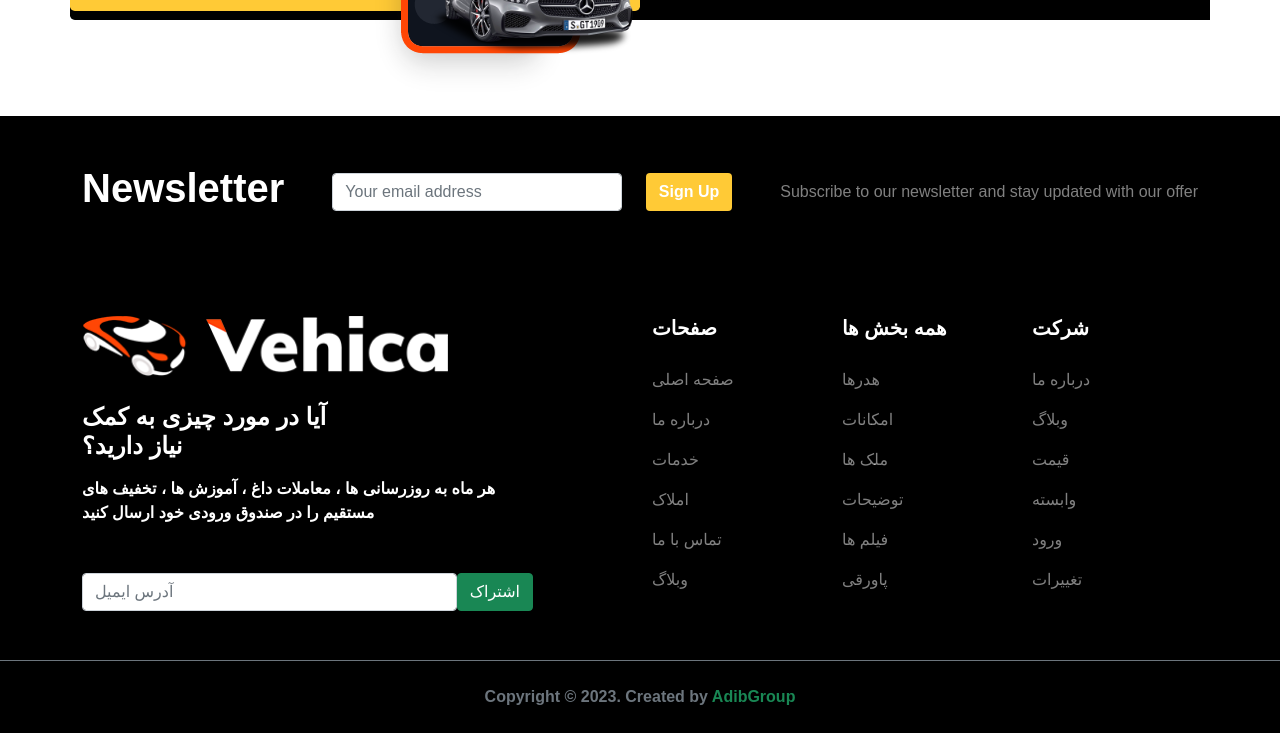
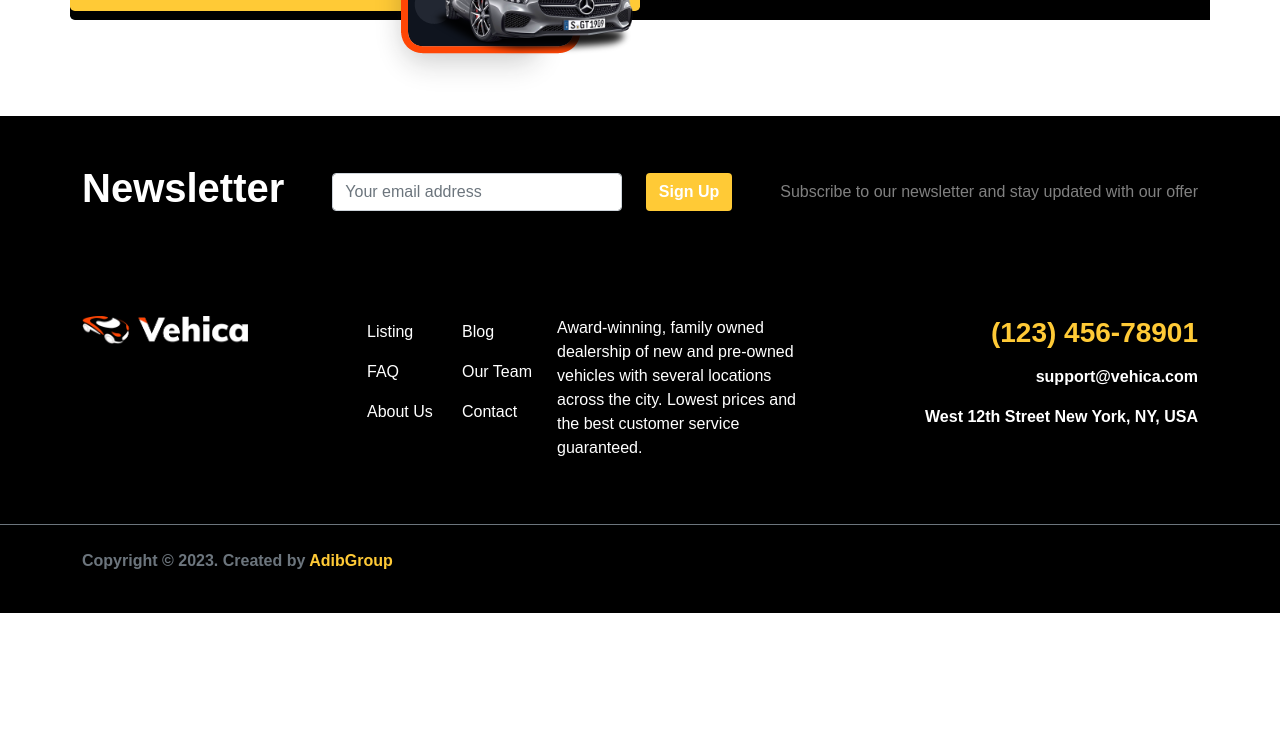
Before and after one commit to yakoobkhedri/car, a plain HTML site: page index.html in a window 1280 px wide. Shown: the part 4808-5541 px from the top of the page. After the commit the page ends 5421 px from the top, so only its background shows below. Drawn offline with nearby package versions, Linux system fonts and the light colour scheme; some packages are replaced by stand-ins of ours; a script that the page names is missing.

Commit message:
first commit

```diff
--- a/index.html
+++ b/index.html
@@ -1751,58 +1751,42 @@
 
     <footer>
         <div class="container py-5">
-            <div class="row">
-                <div class="col-lg-5">
-                    <img alt="footer-logo" src="assets/img/logo.png" class="img-fluid">
-                    <h4 class="fw-bold text-white mt-4">آیا در مورد چیزی به کمک<br>
-                        نیاز دارید؟</h4>
-                    <p class="mt-3 fw-bold text-white">
-                        هر ماه به روزرسانی ها ، معاملات داغ ، آموزش ها ، تخفیف های مستقیم را در صندوق ورودی خود ارسال
-                        کنید
-                    </p>
-                    <form class="d-flex align-items-center mt-5">
-                        <input class="form-control" placeholder="آدرس ایمیل">
-                        <input type="submit" value="اشتراک" class="btn btn-success">
-                    </form>
+            <div class="row g-4">
+                <div class="col-lg-2">
+                    <img alt="footer-logo" src="assets/img/logo.png" class="img-fluid w-100">
                 </div>
-                <div class="col-lg-1"></div>
-                <div class="col-lg-2">
-                    <h5 class="fw-bold text-white">صفحات</h5>
-                    <ul class="list-unstyled p-0 lh-lg mt-4">
-                        <li class="my-2"><a class="text-white-50">صفحه اصلی</a></li>
-                        <li class="my-2"><a class="text-white-50">درباره ما</a></li>
-                        <li class="my-2"><a class="text-white-50">خدمات</a></li>
-                        <li class="my-2"><a class="text-white-50">املاک</a></li>
-                        <li class="my-2"><a class="text-white-50">تماس با ما</a></li>
-                        <li class="my-2"><a class="text-white-50">وبلاگ</a></li>
+                <div class="col-1"></div>
+                <div class="col-lg-1">
+                    <ul class="list-unstyled p-0 lh-lg">
+                        <li class="mb-2"><a class="text-white">Listing</a></li>
+                        <li class="mb-2"><a class="text-white">FAQ</a></li>
+                        <li class="mb-2"><a class="text-white">About Us</a></li>
                     </ul>
                 </div>
-                <div class="col-lg-2">
-                    <h5 class="fw-bold text-white">همه بخش ها</h5>
-                    <ul class="list-unstyled p-0 lh-lg mt-4">
-                        <li class="my-2"><a class="text-white-50">هدرها</a></li>
-                        <li class="my-2"><a class="text-white-50">امکانات</a></li>
-                        <li class="my-2"><a class="text-white-50">ملک ها</a></li>
-                        <li class="my-2"><a class="text-white-50">توضیحات</a></li>
-                        <li class="my-2"><a class="text-white-50">فیلم ها</a></li>
-                        <li class="my-2"><a class="text-white-50">پاورقی</a></li>
+                <div class="col-lg-1">
+                    <ul class="list-unstyled p-0 lh-lg">
+                        <li class="mb-2"><a class="text-white">Blog</a></li>
+                        <li class="mb-2"><a class="text-white">Our Team</a></li>
+                        <li class="mb-2"><a class="text-white">Contact</a></li>
                     </ul>
                 </div>
-                <div class="col-lg-2">
-                    <h5 class="fw-bold text-white">شرکت</h5>
-                    <ul class="list-unstyled p-0 lh-lg mt-4">
-                        <li class="my-2"><a class="text-white-50">درباره ما</a></li>
-                        <li class="my-2"><a class="text-white-50">وبلاگ</a></li>
-                        <li class="my-2"><a class="text-white-50">قیمت</a></li>
-                        <li class="my-2"><a class="text-white-50">وابسته</a></li>
-                        <li class="my-2"><a class="text-white-50">ورود</a></li>
-                        <li class="my-2"><a class="text-white-50">تغییرات</a></li>
-                    </ul>
+                <div class="col-lg-3">
+                   <p class="text-white">
+                    Award-winning, family owned dealership of new and pre-owned vehicles with several locations across the city. Lowest prices and the best customer service guaranteed.
+                   </p>
+                </div>
+                <div class="col-lg-4 text-lg-end">
+                  <a class="h3 fw-bold d-block main-text">(123) 456-78901</a>
+                  <a class="text-white fw-bold d-block mt-3">support@vehica.com </a>
+                  <a class="text-white fw-bold d-block mt-3">West 12th Street
+                    New York, NY, USA</a>
                 </div>
             </div>
         </div>
-        <div class="text-center border-top border-secondary fw-bold py-4 text-muted">
-            Copyright © 2023. Created by <a class="text-success">AdibGroup</a>
+        <div class="border-top border-secondary fw-bold py-4 text-muted">
+            <div class="container">
+               <p>Copyright © 2023. Created by <a class="main-text">AdibGroup</a></p>
+            </div>
         </div>
     </footer>
 
```
